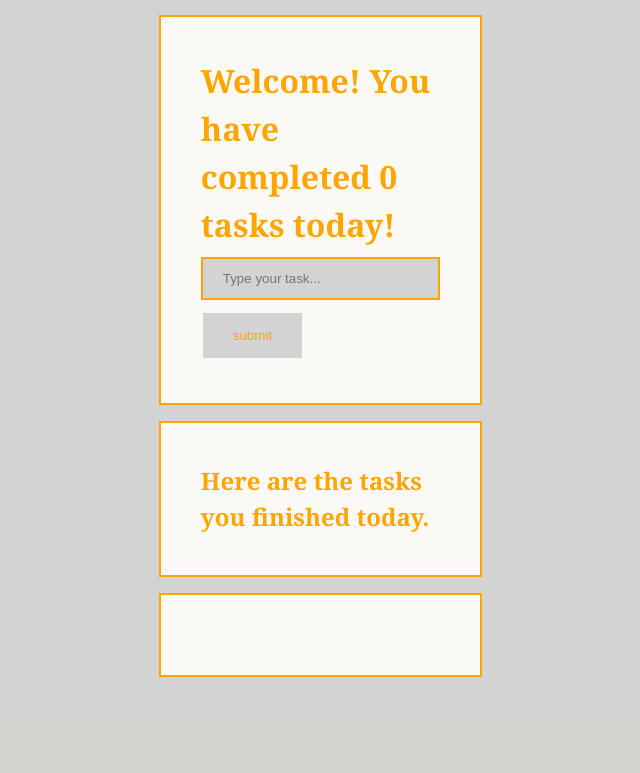
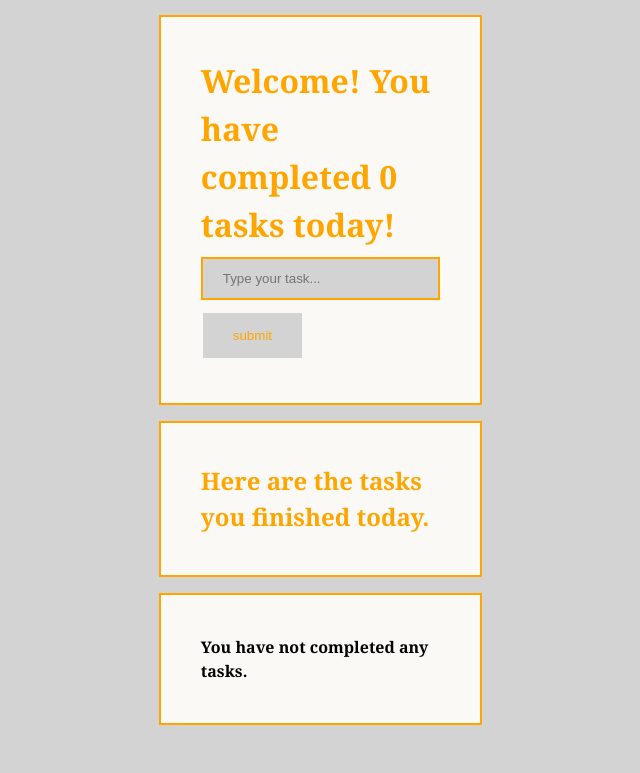
Before and after one commit to Tusker-Canada/ProductiveX, a Flask app: page /todo in a window 1280 px wide. Shown: the part 93-866 px from the top of the page, without its empty margins (126-766 px from the left). Before the commit the page ends 770 px from the top, so only its background shows below. Run offline with Flask 2, Linux system fonts and the light colour scheme.

```diff
--- a/main.py
+++ b/main.py
@@ -33,6 +33,8 @@ def todo():
     total = 0
     for value in counter:
       total += 1
+    if len(completed_tasks) == 0:
+      return render_template('todo.html',items = storage, counter_val = total, finished_items = ["You have not completed any tasks."] )
     return render_template('todo.html',items = storage, counter_val = total, finished_items = completed_tasks)
   if request.method == 'POST':
     result = request.form.items()
--- a/templates/todo.html
+++ b/templates/todo.html
@@ -50,9 +50,9 @@
 <div class = "item-service">
     {% for item in items %}
     <div class = "item-actions">
-    <p class = "task-item"> Task: {{item}} </p>
+    <p class = "task-item"> {{item}} </p>
     <form action="http://localhost:3000/finished", method = "POST">
-        <p><input   type="checkbox" value = "{{item}}" name="Name" onChange="this.form.submit()"/> Finish Task</p>
+        <p class = "task-check-item"><input   type="checkbox" value = "{{item}}" name="Name" onChange="this.form.submit()"/> Finish Task</p>
 
     </form>
     <form action="http://localhost:3000/delete", method = "POST">
@@ -215,8 +215,7 @@ header {
 }
 
 .task-item {
-    color: orange;
-    size: 16px;
+    size: 25px;
 }
 
 .task-finish {
@@ -227,7 +226,8 @@ header {
     color: orange;
 }
 
-.finished-tasks {
+
+.task-check-item {
     color: orange;
 }
 </style>
```
